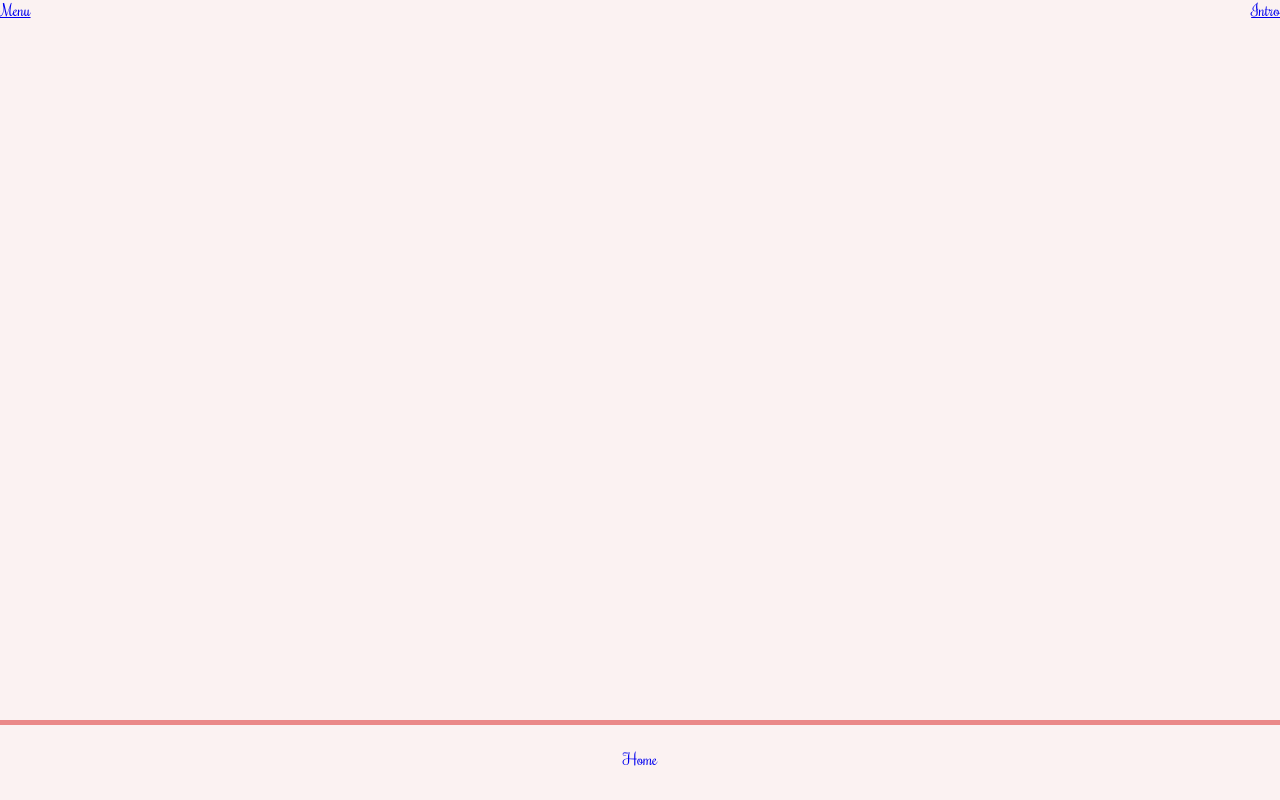
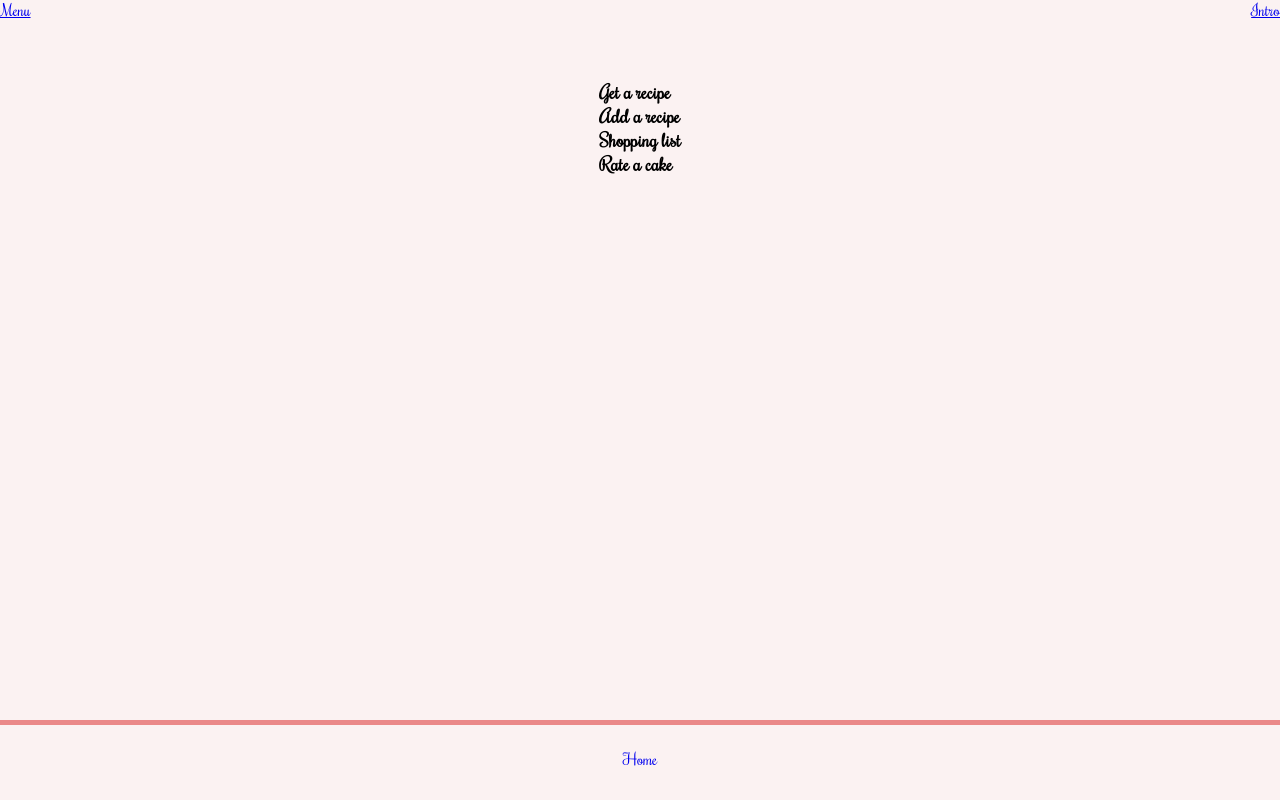
Before and after one commit to borislavkb/bake-app, a React (Create React App) app in the folder client/: page /menu in a window 1280 px wide. Built offline with nearby package versions, Linux system fonts and the light colour scheme; no server answers.

Commit message:
Add content to component on Menu.js

```diff
--- a/client/src/App.js
+++ b/client/src/App.js
@@ -27,7 +27,7 @@ function App() {
       <main className="App__content">
         <Switch>
           <Route path="/listCakes/:id">Sin∂gleCakePage</Route>
-          <Route path="/listCakes">
+          <Route path="/menu">
             <Menu />
           </Route>
           <Route path="/intro">
--- a/client/src/pages/Menu.js
+++ b/client/src/pages/Menu.js
@@ -2,5 +2,14 @@ import "./Menu.css";
 import React from "react";
 
 export default function Menu() {
-  return <div>Hallo</div>;
+  return (
+    <div>
+      <section className="Banner__element">
+        <h3>Get a recipe</h3>
+        <h3>Add a recipe</h3>
+        <h3>Shopping list</h3>
+        <h3>Rate a cake</h3>
+      </section>
+    </div>
+  );
 }
```
